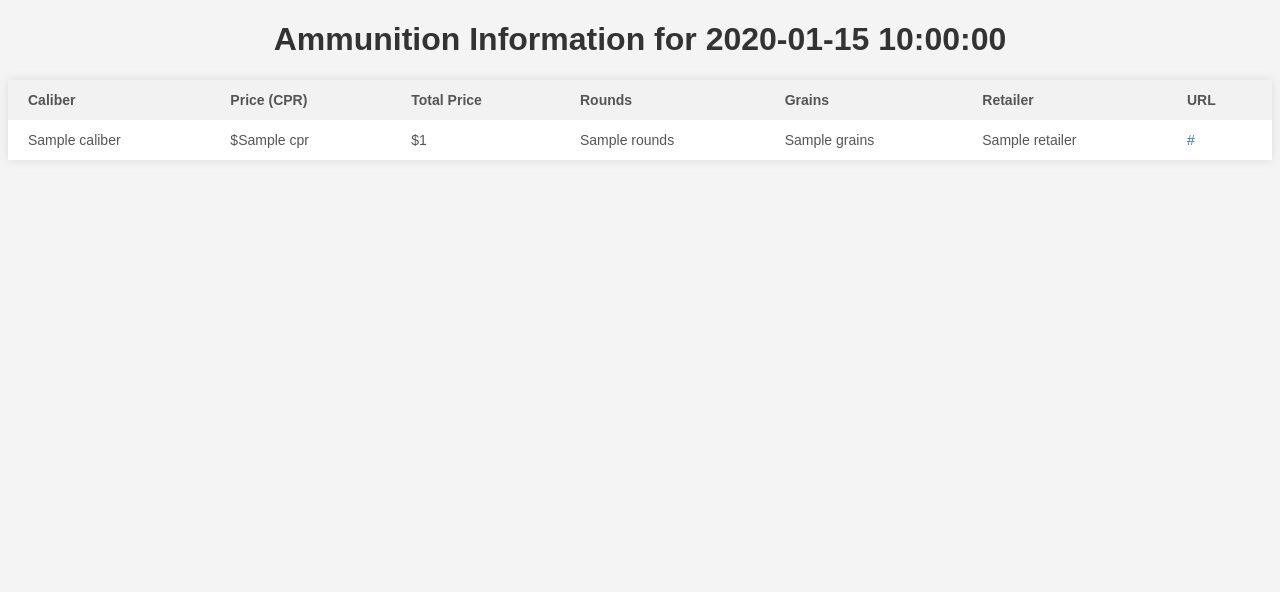
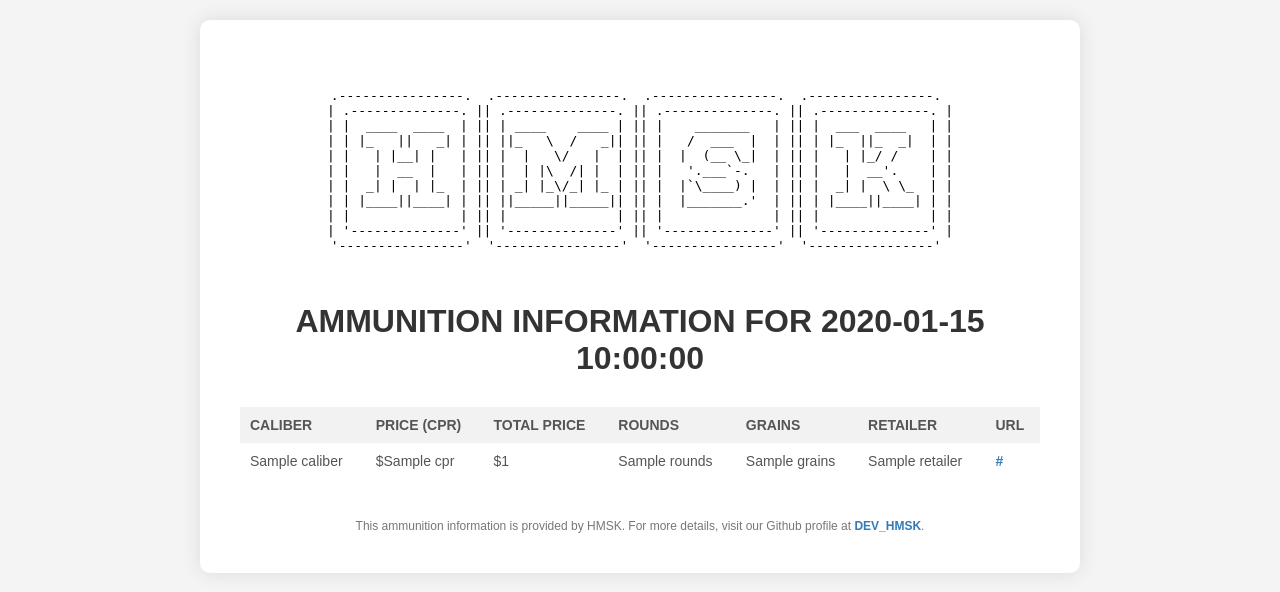
Before and after one commit to dev-hmsk/ammo_bot, a Python web app: template template/ammunition_template.html in a window 1280 px wide. Shown: the top 592 px of the page. Run offline with Jinja, Linux system fonts and the light colour scheme; the template is opened without the code that fills it: most values are stand-ins (such as "Sample title", 1, 10 or a date in 2020).

Commit message:
Updated email template

```diff
--- a/template/ammunition_template.html
+++ b/template/ammunition_template.html
@@ -6,23 +6,36 @@
         body {
             font-family: Arial, sans-serif;
             background-color: #f4f4f4;
+            margin: 0;
+            padding: 20px;
+        }
+
+        .container {
+            max-width: 800px;
+            margin: 0 auto;
+            background-color: #fff;
+            box-shadow: 0px 0px 20px rgba(0, 0, 0, 0.1);
+            padding: 40px;
+            border-radius: 10px;
         }
 
         h1 {
             text-align: center;
             color: #333;
+            margin-top: 0;
+            margin-bottom: 30px;
+            font-size: 32px;
+            text-transform: uppercase;
         }
 
         table {
             border-collapse: collapse;
             width: 100%;
-            background-color: #fff;
-            box-shadow: 0px 0px 10px rgba(0, 0, 0, 0.1);
         }
 
         th, td {
             border: none;
-            padding: 12px 20px;
+            padding: 10px;
             text-align: left;
             font-size: 14px;
             color: #555;
@@ -31,6 +44,7 @@
         th {
             background-color: #f2f2f2;
             font-weight: bold;
+            text-transform: uppercase;
         }
 
         tbody tr:nth-child(even) {
@@ -44,14 +58,54 @@
         a {
             color: #337ab7;
             text-decoration: none;
+            font-weight: bold;
         }
 
         a:hover {
             text-decoration: underline;
         }
+
+        .footer {
+            margin-top: 40px;
+            text-align: center;
+            color: #777;
+            font-size: 12px;
+        }
+
+        .footer p {
+            margin: 0;
+        }
+
+        .logo {
+            text-align: center;
+            margin-bottom: 20px;
+        }
+
+        .logo img {
+            width: 150px;
+            height: auto;
+        }
     </style>
 </head>
 <body>
+    <div class="container">
+        <div class="logo">
+            <pre>
+
+.----------------.  .----------------.  .----------------.  .----------------.
+| .--------------. || .--------------. || .--------------. || .--------------. |
+| |  ____  ____  | || | ____    ____ | || |    _______   | || |  ___  ____   | |
+| | |_   ||   _| | || ||_   \  /   _|| || |   /  ___  |  | || | |_  ||_  _|  | |
+| |   | |__| |   | || |  |   \/   |  | || |  |  (__ \_|  | || |   | |_/ /    | |
+| |   |  __  |   | || |  | |\  /| |  | || |   '.___`-.   | || |   |  __'.    | |
+| |  _| |  | |_  | || | _| |_\/_| |_ | || |  |`\____) |  | || |  _| |  \ \_  | |
+| | |____||____| | || ||_____||_____|| || |  |_______.'  | || | |____||____| | |
+| |              | || |              | || |              | || |              | |
+| '--------------' || '--------------' || '--------------' || '--------------' |
+'----------------'  '----------------'  '----------------'  '----------------'
+
+            </pre>
+        </div>
         <h1>Ammunition Information for {{current_date}}</h1>
         <table>
             <thead>
@@ -79,5 +133,5 @@
                 {% endfor %}
             </tbody>
         </table>
-</body>
-</html>
+        <div class="footer">
+            <p>This ammunition information is provided by HMSK. For more details, visit our Github profile at <a href="https://github.com/dev-hmsk">DEV_HMSK</a>.</p>
```
Lines whose indentation alone changed are shown as unchanged.
